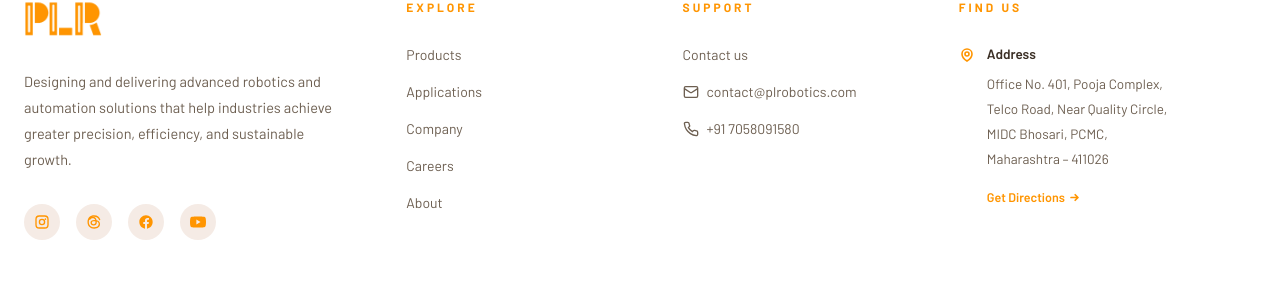
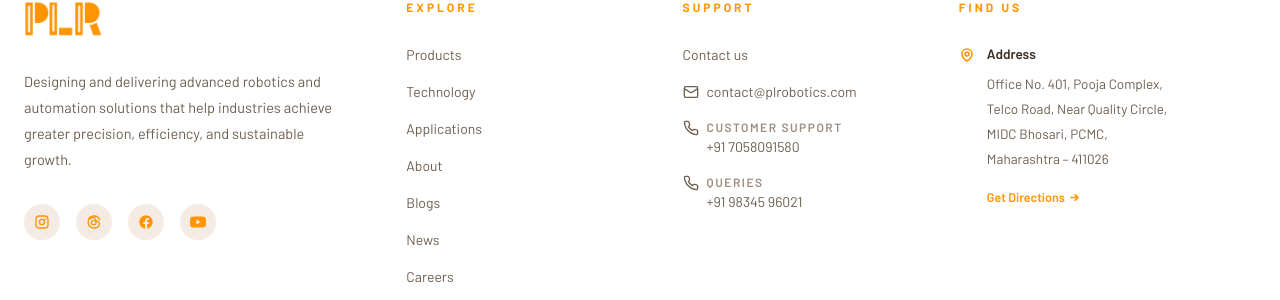
Before and after one commit to Sayali0103/PLR_01_06_2026_FRONTEND, a React (Vite) app: page /admin in a window 1280 px wide. Shown: the part 883-1183 px from the top of the page. Built offline with nearby package versions, Linux system fonts and the light colour scheme; no server answers; a web font is replaced by a local one.

Commit message:
Update footer links and contact numbers

```diff
--- a/src/App.jsx
+++ b/src/App.jsx
@@ -1,5 +1,5 @@
 import { useEffect } from 'react'
-import { BrowserRouter, Routes, Route, useLocation } from 'react-router-dom'
+import { BrowserRouter, Routes, Route, Navigate, useLocation } from 'react-router-dom'
 import Navbar from './components/Navbar'
 import Footer from './components/Footer'
 import Home from './pages/Home'
@@ -39,7 +39,7 @@
       <Navbar />
       <Routes>
         <Route path="/"                          element={<Home />} />
-        <Route path="/products"                  element={<div className="pt-20 min-h-screen flex items-center justify-center">Products — Coming Soon</div>} />
+        <Route path="/products"                  element={<Navigate to="/#product-showcase" replace />} />
         <Route path="/technology"                element={<Technology />} />
         <Route path="/applications"              element={<Applications />} />
         <Route path="/applications/:slug"        element={<ApplicationDetail />} />
--- a/src/components/Footer.jsx
+++ b/src/components/Footer.jsx
@@ -2,11 +2,13 @@
 import { motion } from 'framer-motion'
 
 const navLinks = [
-  { label: 'Products', path: '/products' },
+  { label: 'Products', path: '/#product-showcase' },
+  { label: 'Technology', path: '/technology' },
   { label: 'Applications', path: '/applications' },
-  { label: 'Company', path: '/company' },
-  { label: 'Careers', path: '/careers' },
   { label: 'About', path: '/about' },
+  { label: 'Blogs', path: '/blogs' },
+  { label: 'News', path: '/news' },
+  { label: 'Careers', path: '/careers' }
 ]
 
 const socialLinks = [
@@ -124,12 +126,27 @@
               </a>
               <a
                 href="tel:+917058091580"
-                className="flex items-center gap-2 text-[14px] font-medium text-[#6d5f51] hover:text-orange transition-colors duration-300"
+                className="flex items-start gap-2 text-[14px] font-medium text-[#6d5f51] hover:text-orange transition-colors duration-300"
               >
-                <svg width="16" height="16" viewBox="0 0 24 24" fill="none" stroke="currentColor" strokeWidth="2">
+                <svg className="mt-[2px] flex-shrink-0" width="16" height="16" viewBox="0 0 24 24" fill="none" stroke="currentColor" strokeWidth="2">
                   <path d="M22 16.92v3a2 2 0 0 1-2.18 2 19.79 19.79 0 0 1-8.63-3.07 19.5 19.5 0 0 1-6-6 19.79 19.79 0 0 1-3.07-8.67A2 2 0 0 1 4.11 2h3a2 2 0 0 1 2 1.72 12.84 12.84 0 0 0 .7 2.81 2 2 0 0 1-.45 2.11L8.09 9.91a16 16 0 0 0 6 6l1.27-1.27a2 2 0 0 1 2.11-.45 12.84 12.84 0 0 0 2.81.7A2 2 0 0 1 22 16.92z" />
                 </svg>
-                +91 7058091580
+                <span>
+                  <span className="block text-[12px] font-semibold uppercase tracking-[1.5px] text-[#9d8d7f]">Customer Support</span>
+                  +91 7058091580
+                </span>
+              </a>
+              <a
+                href="tel:+919834596021"
+                className="flex items-start gap-2 text-[14px] font-medium text-[#6d5f51] hover:text-orange transition-colors duration-300"
+              >
+                <svg className="mt-[2px] flex-shrink-0" width="16" height="16" viewBox="0 0 24 24" fill="none" stroke="currentColor" strokeWidth="2">
+                  <path d="M22 16.92v3a2 2 0 0 1-2.18 2 19.79 19.79 0 0 1-8.63-3.07 19.5 19.5 0 0 1-6-6 19.79 19.79 0 0 1-3.07-8.67A2 2 0 0 1 4.11 2h3a2 2 0 0 1 2 1.72 12.84 12.84 0 0 0 .7 2.81 2 2 0 0 1-.45 2.11L8.09 9.91a16 16 0 0 0 6 6l1.27-1.27a2 2 0 0 1 2.11-.45 12.84 12.84 0 0 0 2.81.7A2 2 0 0 1 22 16.92z" />
+                </svg>
+                <span>
+                  <span className="block text-[12px] font-semibold uppercase tracking-[1.5px] text-[#9d8d7f]">Queries</span>
+                  +91 98345 96021
+                </span>
               </a>
             </div>
           </motion.div>
```
